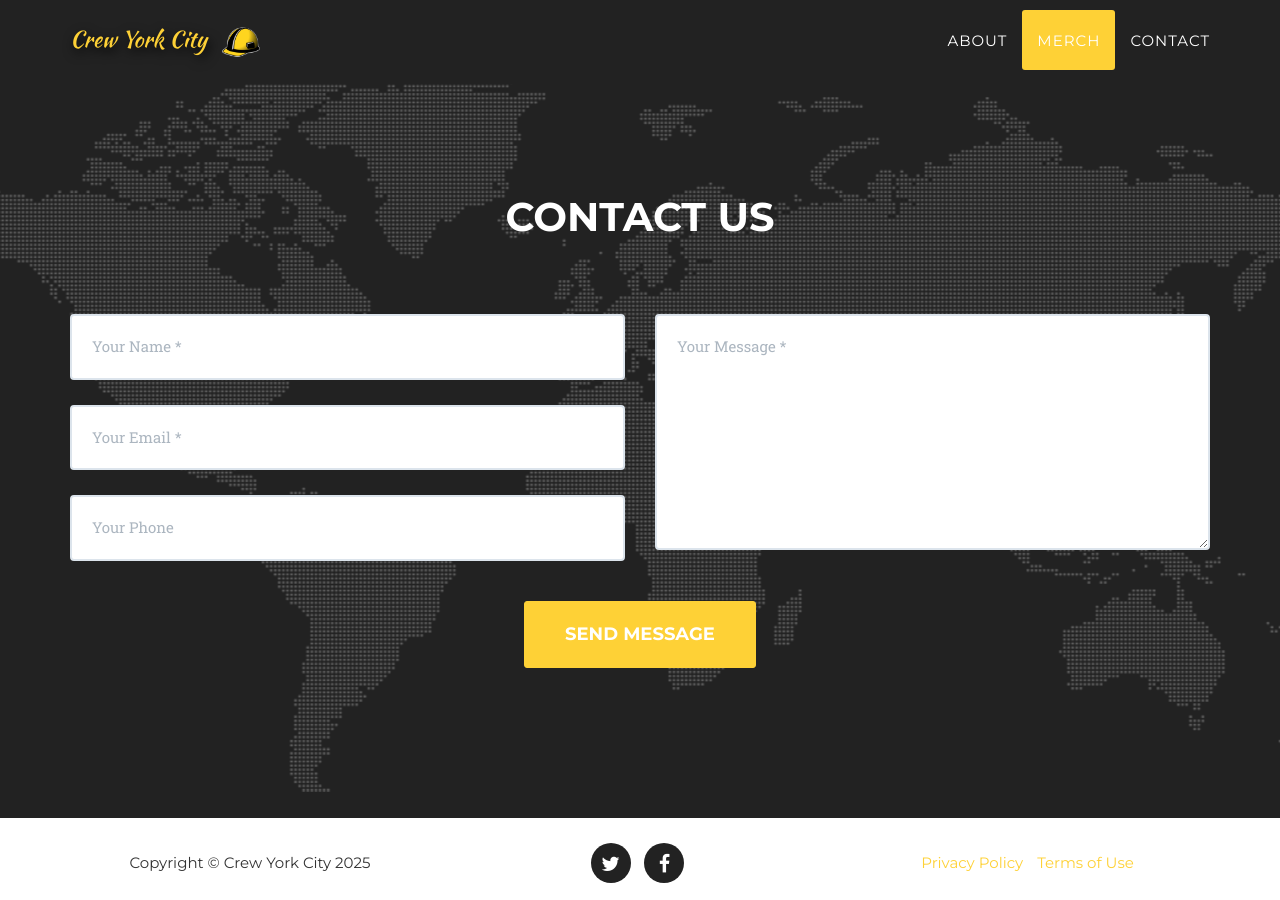
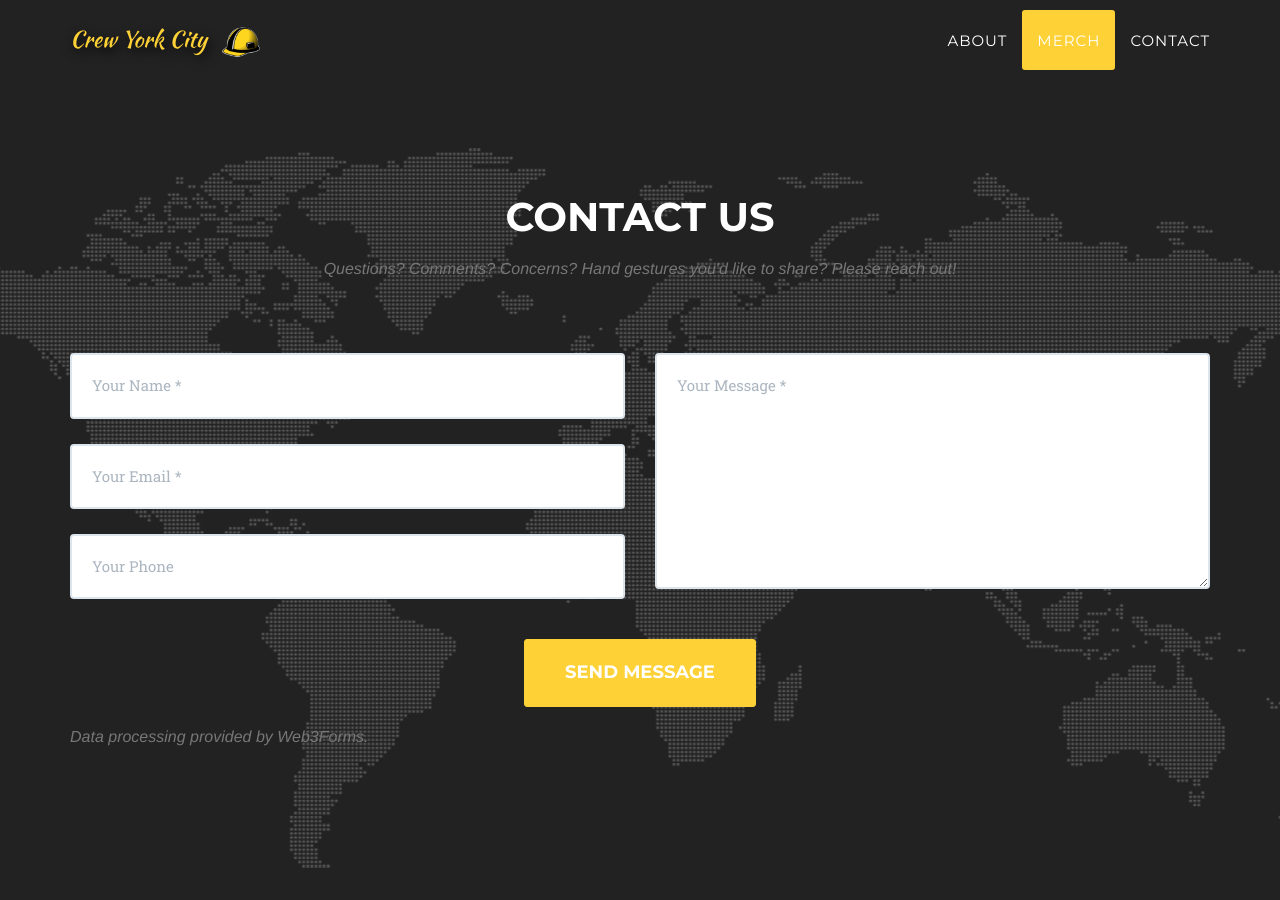
Before and after one commit to ddehne/crewyork, a Jekyll site: the page built from index.html, in a window 1280 px wide and 900 px high, scrolled down 2000 px. Built offline with Jekyll 4.4.1, drawn with Linux system fonts in a browser that asks for light colours; some web fonts are replaced.

Commit message:
come copy

```diff
--- a/_includes/contact.html
+++ b/_includes/contact.html
@@ -3,7 +3,7 @@
             <div class="row">
                 <div class="col-lg-12 text-center">
                     <h2 class="section-heading">Contact Us</h2>
-                    <h3 class="section-subheading text-muted"></h3>
+                    <h3 class="section-subheading text-muted">Questions? Comments? Concerns? Hand gestures you'd like to share? Please reach out!</h3>
                 </div>
             </div>
             <div class="row">
@@ -43,6 +43,7 @@
                                 <button type="submit" class="btn btn-xl">Send Message</button>
                             </div>
                         </div>
+                        <h3 class="section-subheading text-muted">Data processing provided by Web3Forms.</h3>
                     </form>
                 </div>
             </div>
```
